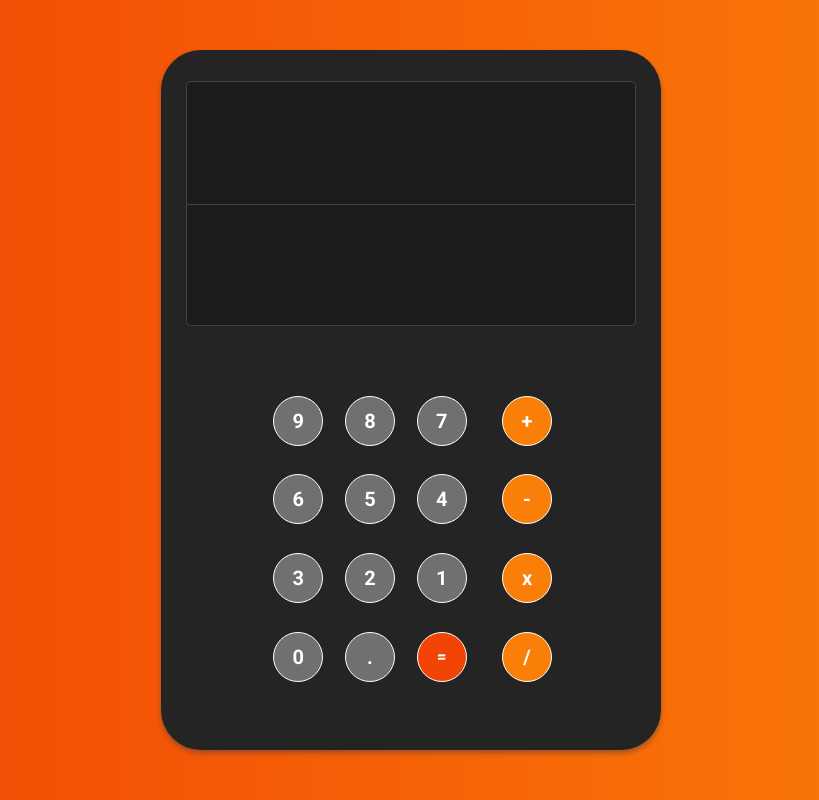
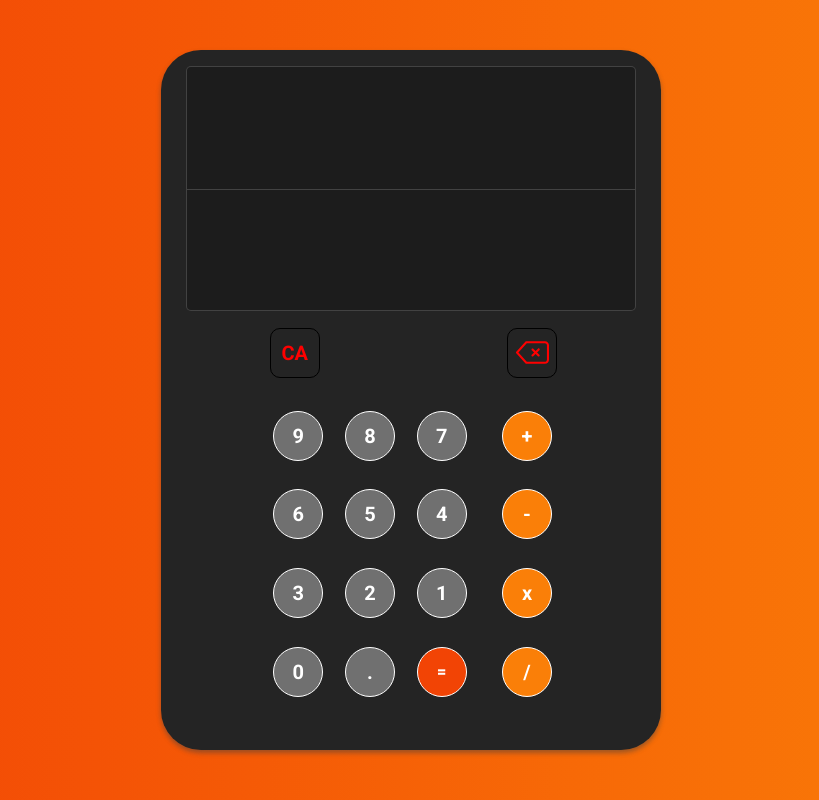
Before and after one commit to Nathan-cardoso/calculadora-web, a plain HTML site: page index.html in a window 1280 px wide. Shown: the whole page, without its empty margins (229-1048 px from the left). Drawn offline with Linux system fonts and the light colour scheme.

Commit message:
feat: add botões para deletar o conteúdo

```diff
--- a/index.html
+++ b/index.html
@@ -19,7 +19,13 @@
             <div class="calc"></div>
         </div>
 
+        <div class="delete">
+            <div class="clear">CA</div>
+            <div class="deleteOneNumber"><img src="imgs/delete-svgrepo-com.svg" alt="imagem do ícone de deletar"></div>
+        </div>
+
         <div class="content">
+
             <div class="numbers">
                 <div class="number-botton">9</div>
                 <div class="number-botton">8</div>
--- a/main.js
+++ b/main.js
@@ -26,7 +26,7 @@ const painel = document.querySelector('.calc');
 const printresult = document.querySelector('.result');
 const operation = document.querySelectorAll('.operation-botton');
 const equals = document.querySelector('.equals-botton');
-
+const clear = document.querySelector('.clear');
 
 let firstNumber = '';
 let secondNumber = '';
@@ -80,3 +80,12 @@ equals.addEventListener('click', () =>{
     isSecondNumber = false;
 
 })
+
+clear.addEventListener('click', () =>{
+    firstNumber = '';
+    secondNumber = '';
+    isSecondNumber = '';
+    operator = '';
+    painel.innerHTML = '';
+    printresult.innerHTML = '0';
+})
--- a/style.css
+++ b/style.css
@@ -71,8 +71,61 @@ body{
     justify-content: center;
 }
 
+.container .delete{
+    display: flex;
+    flex-direction: row;
+    justify-content: space-evenly;
+    padding: 0px 10px 10px 15px;
+}
 
-.container .numbers{
+.container .delete .clear{
+    display: flex;
+    align-items: center;
+    text-align: center;
+    justify-content: center;
+    background-color: var(--color04);
+    color: red;
+    height: 50px;
+    width: 50px;
+    border-radius: 20%;
+    margin: auto;
+    font-weight: bolder;
+    font-size: 20px;
+    border: 1px solid black;
+    cursor: pointer;
+}
+
+.container .delete .clear:hover,
+.container .delete .deleteOneNumber:hover{
+    background-color: #3d3d3d9f;
+}
+
+.container .delete .deleteOneNumber{
+    display: flex;
+    align-items: center;
+    text-align: center;
+    justify-content: center;
+    background-color: var(--color04);
+    color: red;
+    height: 50px;
+    width: 50px;
+    border-radius: 20%;
+    margin: auto;
+    font-weight: bolder;
+    font-size: 20px;
+    border: 1px solid black;
+    cursor: pointer;
+}
+
+.container .delete .deleteOneNumber img{
+    width: 90%;
+    height: 90%;
+    padding: 5px;
+    justify-content: center;
+}
+
+
+.content .numbers{
     display: flex;
     justify-content: space-around;
     gap: 15px;
@@ -82,7 +135,7 @@ body{
 }
 
 
-.container .numbers .number-botton{
+.content .numbers .number-botton{
     display: flex;
     align-items: center;
     text-align: center;
@@ -98,12 +151,12 @@ body{
     cursor: pointer;
 }
 
-.container .numbers .number-botton:hover{
+.content .numbers .number-botton:hover{
     background-color: #70707071;
 }
 
 
-.container .numbers .equals-botton{
+.content .numbers .equals-botton{
     display: flex;
     align-items: center;
     text-align: center;
@@ -118,19 +171,19 @@ body{
     cursor: pointer;
 }
 
-.container .numbers .equals-botton:hover{
+.content .numbers .equals-botton:hover{
     background-color: #f244059c;
 }
 
 
-.container .operations{
+.content .operations{
     display: flex;
     flex-direction: column;
     gap: 15px;
 }
 
 
-.container .operations .operation-botton{
+.content .operations .operation-botton{
     display: flex;
     align-items: center;
     text-align: center;
@@ -146,6 +199,6 @@ body{
     cursor: pointer;
 }
 
-.container .operations .operation-botton:hover{
+.content .operations .operation-botton:hover{
     background-color: #fa81089d;
 }
```
Also changed, not shown: imgs/delete-svgrepo-com.svg (added).
